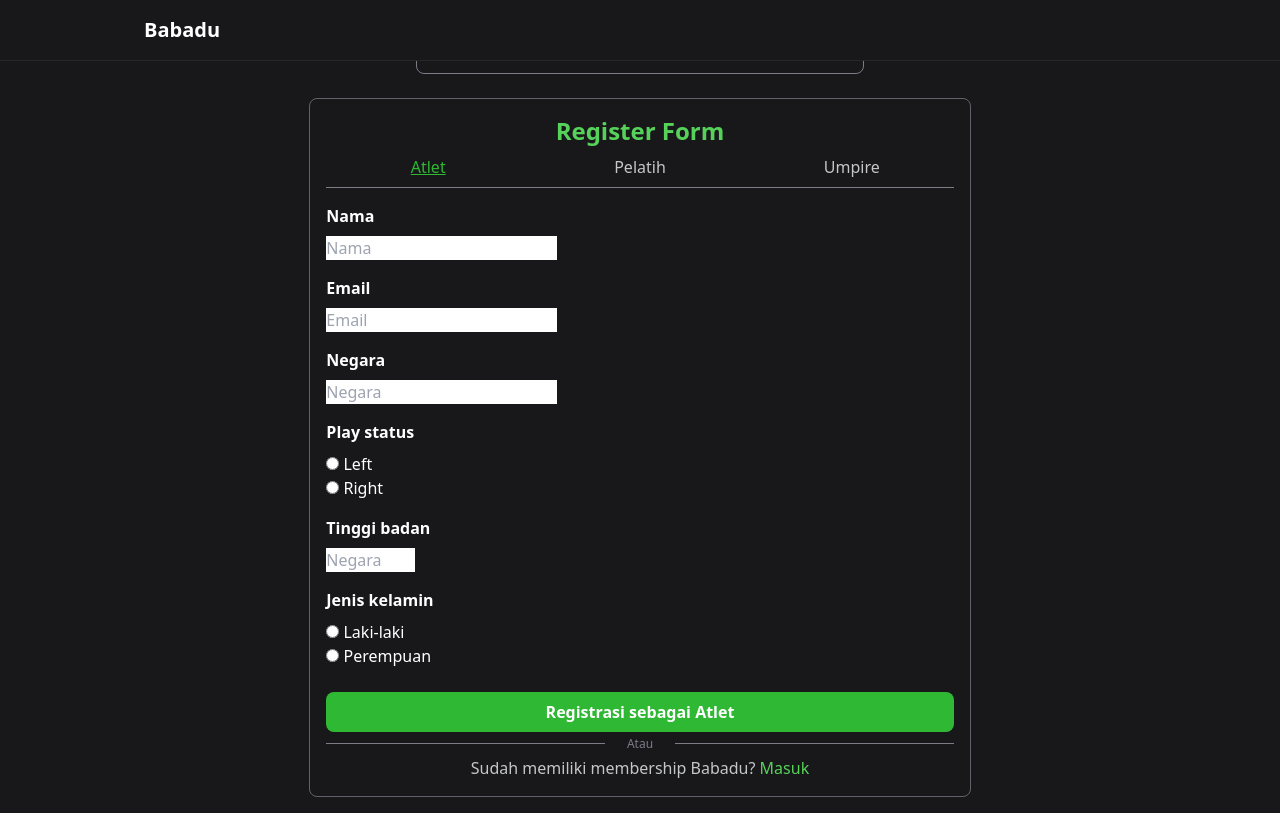
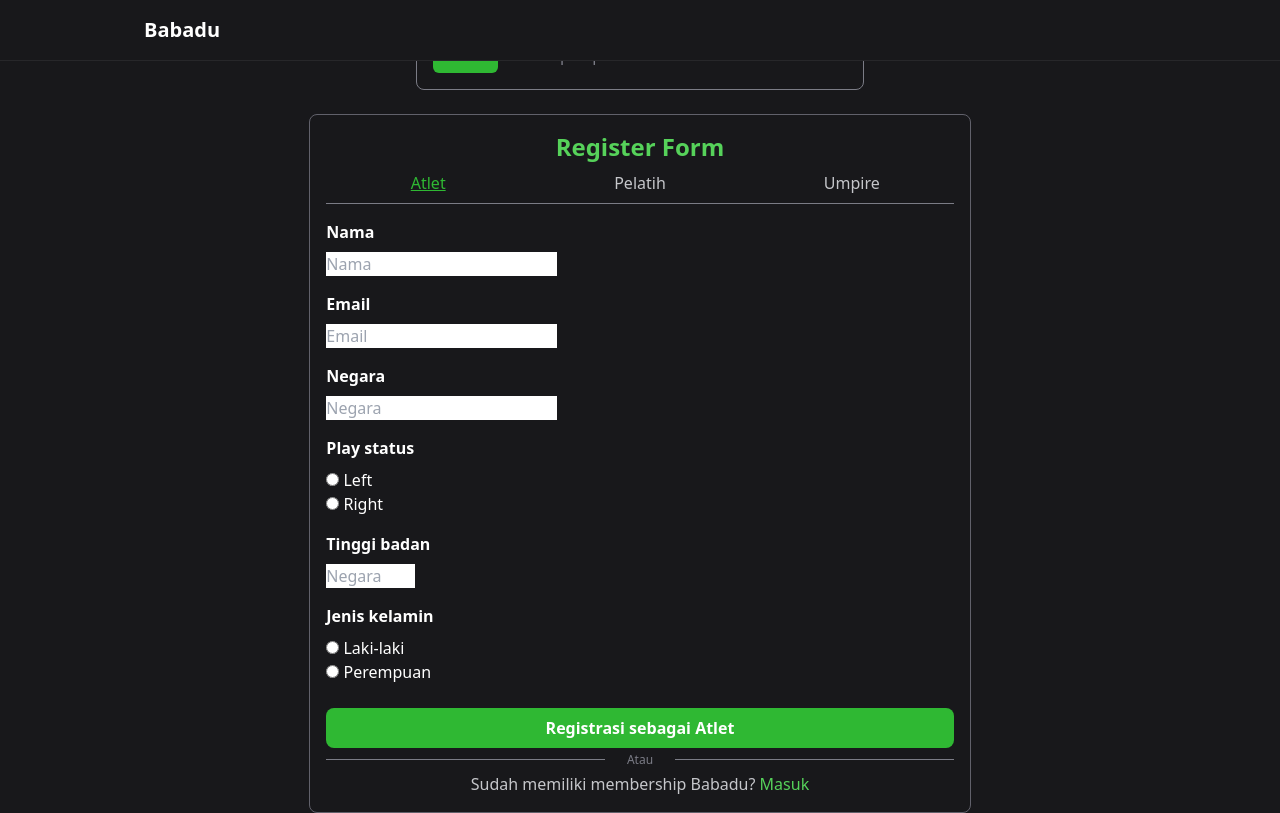
Before and after one commit to basdat-2023-b01/babadu-app, a Django app: page /authentication/register/ in a window 1280 px wide. Run offline with Django 4.2, Linux system fonts and the light colour scheme; some libraries are stand-ins or nearby versions.

Commit message:
refactor: margin top

```diff
--- a/authentication/templates/register.html
+++ b/authentication/templates/register.html
@@ -3,13 +3,13 @@
 {% load filter %}
 
 {% block meta %}
-<title>Babadu | Login</title>
+<title>Babadu | Registrasi</title>
 {% endblock meta %}
 
 {% block content %}
 
 <section id="authentication-login" class="h-screen w-full xl:px-20 lg:px-10 sm:px-2 px-4 py-16 text-white">
-    <div class="h-full flex flex-col items-center justify-center">
+    <div class="h-full flex flex-col items-center justify-center mt-4">
         <section id="b01" class="w-full">
             <div class="max-w-md mx-auto p-4 border border-shark-400 rounded-lg">
                 <div class="flex flex-row items-center justify-start gap-4">
```
